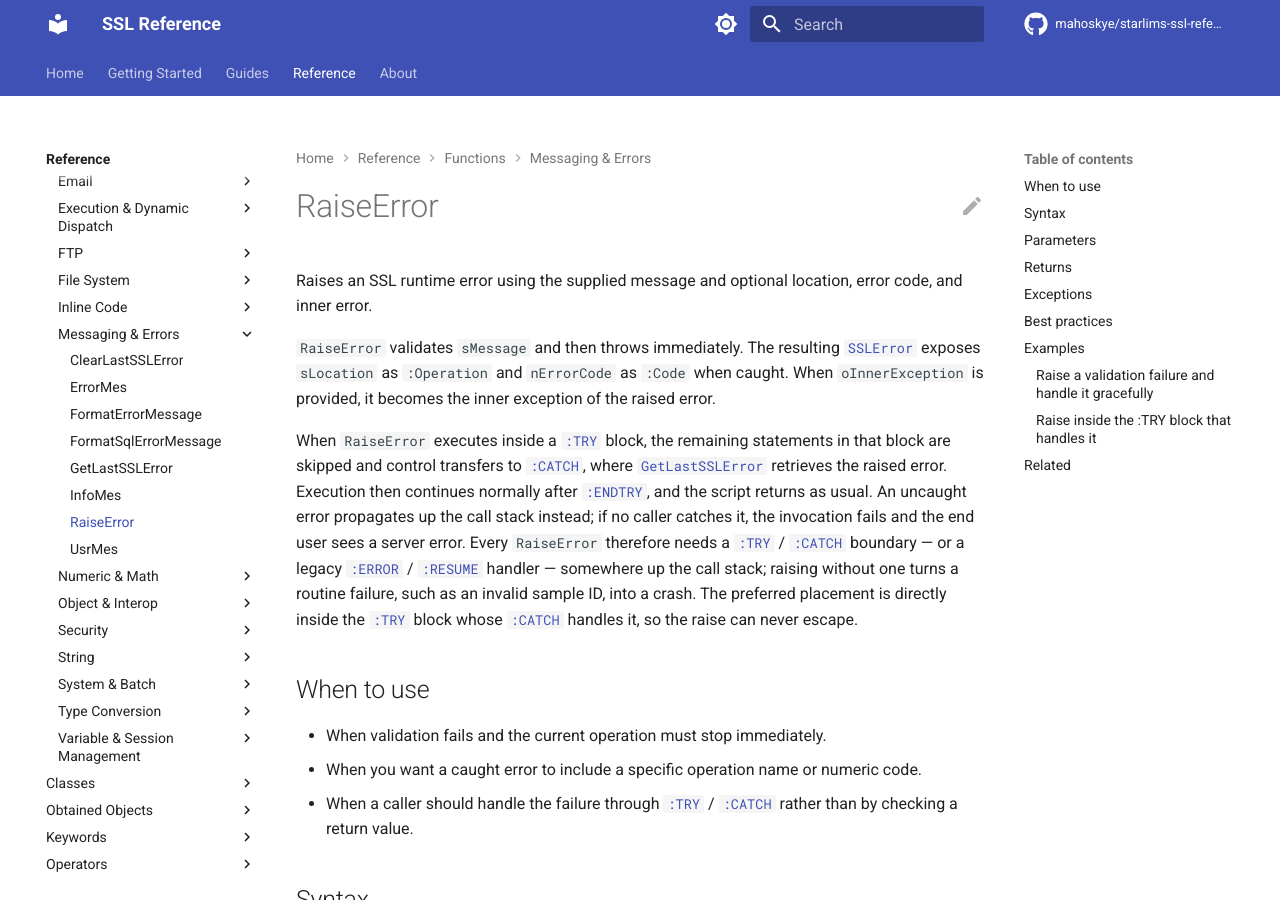
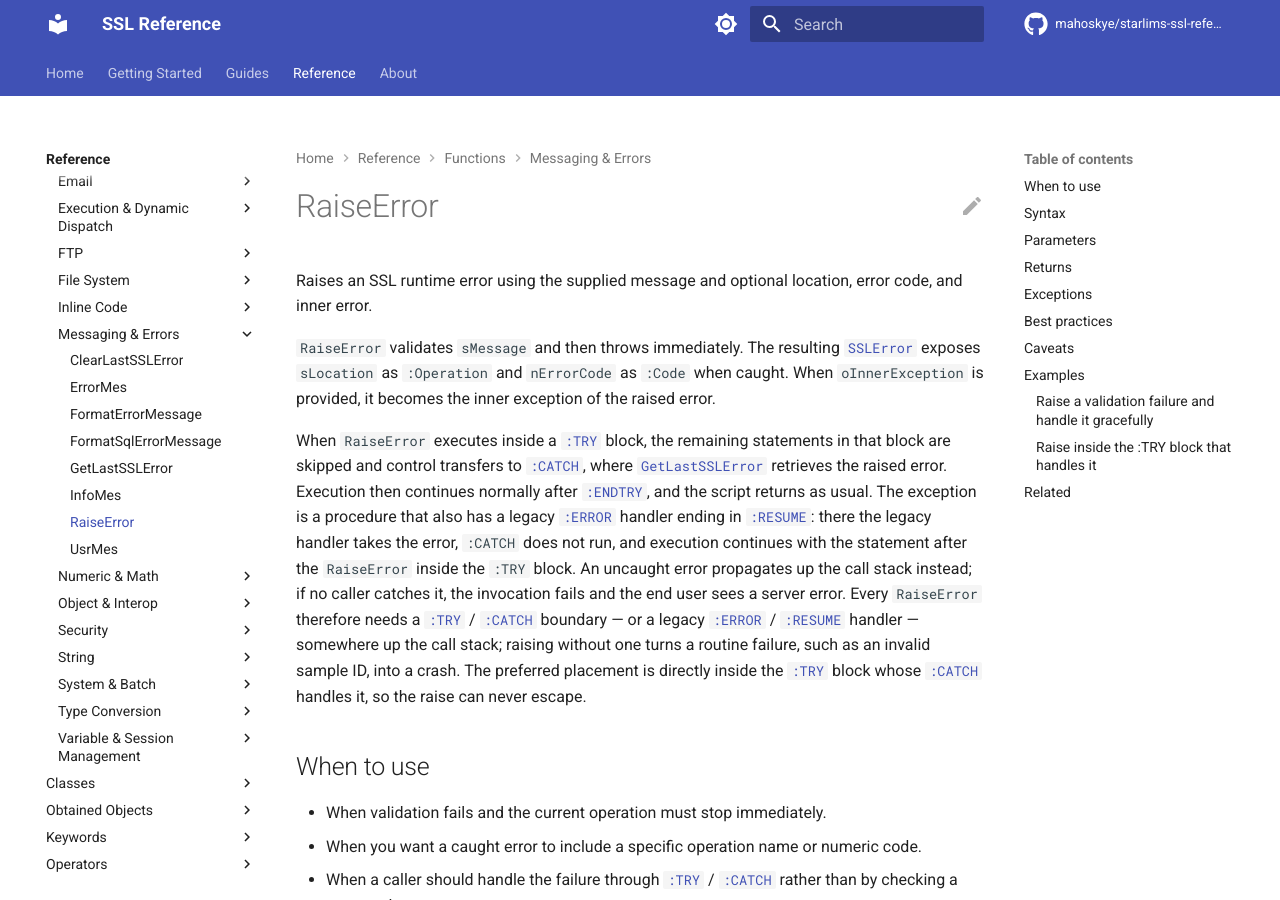
Before and after one commit to mahoskye/starlims-ssl-reference, an MkDocs documentation site: the page built from content/reference/functions/RaiseError.md, in a window 1280 px wide and 900 px high. Built offline with MkDocs 1.6.1 and Material for MkDocs 9.7.7, drawn with Linux system fonts in a browser that asks for light colours; plug-ins that fetch from the network failed and are left out; comment, search, counter and statistics services are not loaded; some of the changed text lies outside the part shown.

Commit message:
docs: RaiseError notes the :RESUME exception to reaching :CATCH (closes #86)
A raise inside :TRY goes to :CATCH unless the procedure also has a legacy
:ERROR handler ending in :RESUME, in which case the handler takes the
error and the :TRY block continues. Adds the exception to the
description and a Caveats section.

Co-Authored-By: Claude Opus 5.5 <noreply@anthropic.com>

```diff
--- a/content/reference/functions/RaiseError.md
+++ b/content/reference/functions/RaiseError.md
@@ -15,7 +15,7 @@ Raises an SSL runtime error using the supplied message and optional location, er
 
 `RaiseError` validates `sMessage` and then throws immediately. The resulting [`SSLError`](../classes/SSLError.md) exposes `sLocation` as `:Operation` and `nErrorCode` as `:Code` when caught. When `oInnerException` is provided, it becomes the inner exception of the raised error.
 
-When `RaiseError` executes inside a [`:TRY`](../keywords/TRY.md) block, the remaining statements in that block are skipped and control transfers to [`:CATCH`](../keywords/CATCH.md), where [`GetLastSSLError`](GetLastSSLError.md) retrieves the raised error. Execution then continues normally after [`:ENDTRY`](../keywords/ENDTRY.md), and the script returns as usual. An uncaught error propagates up the call stack instead; if no caller catches it, the invocation fails and the end user sees a server error. Every `RaiseError` therefore needs a [`:TRY`](../keywords/TRY.md) / [`:CATCH`](../keywords/CATCH.md) boundary — or a legacy [`:ERROR`](../keywords/ERROR.md) / [`:RESUME`](../keywords/RESUME.md) handler — somewhere up the call stack; raising without one turns a routine failure, such as an invalid sample ID, into a crash. The preferred placement is directly inside the [`:TRY`](../keywords/TRY.md) block whose [`:CATCH`](../keywords/CATCH.md) handles it, so the raise can never escape.
+When `RaiseError` executes inside a [`:TRY`](../keywords/TRY.md) block, the remaining statements in that block are skipped and control transfers to [`:CATCH`](../keywords/CATCH.md), where [`GetLastSSLError`](GetLastSSLError.md) retrieves the raised error. Execution then continues normally after [`:ENDTRY`](../keywords/ENDTRY.md), and the script returns as usual. The exception is a procedure that also has a legacy [`:ERROR`](../keywords/ERROR.md) handler ending in [`:RESUME`](../keywords/RESUME.md): there the legacy handler takes the error, `:CATCH` does not run, and execution continues with the statement after the `RaiseError` inside the `:TRY` block. An uncaught error propagates up the call stack instead; if no caller catches it, the invocation fails and the end user sees a server error. Every `RaiseError` therefore needs a [`:TRY`](../keywords/TRY.md) / [`:CATCH`](../keywords/CATCH.md) boundary — or a legacy [`:ERROR`](../keywords/ERROR.md) / [`:RESUME`](../keywords/RESUME.md) handler — somewhere up the call stack; raising without one turns a routine failure, such as an invalid sample ID, into a crash. The preferred placement is directly inside the [`:TRY`](../keywords/TRY.md) block whose [`:CATCH`](../keywords/CATCH.md) handles it, so the raise can never escape.
 
 ## When to use
 
@@ -62,6 +62,10 @@ RaiseError(sMessage, [sLocation], [nErrorCode], [oInnerException])
     - Let a raised error escape the outermost procedure — an uncaught error fails the invocation and surfaces as a server error to the end user.
     - Use `RaiseError` for routine status reporting or non-fatal branching, because it stops normal execution.
     - Pass vague messages such as `"failed"` or `"error"`, because they make diagnosis harder after the error is caught.
+
+## Caveats
+
+- In a procedure whose [`:ERROR`](../keywords/ERROR.md) handler ends with [`:RESUME`](../keywords/RESUME.md), a raise inside [`:TRY`](../keywords/TRY.md) goes to the legacy handler instead of [`:CATCH`](../keywords/CATCH.md), and the `:TRY` block keeps running after the raise. Do not combine the two in one procedure.
 
 ## Examples
 
```
Also changed, not shown: 1 other file.
